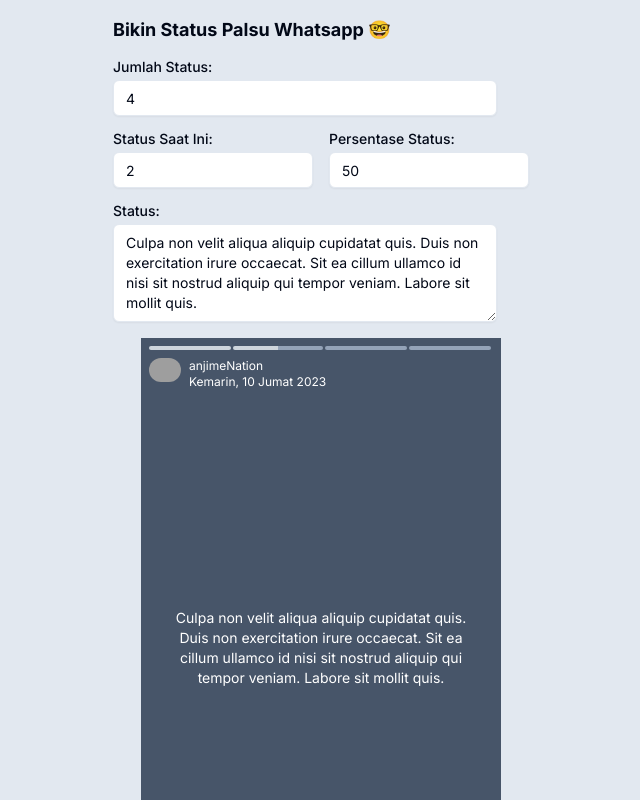
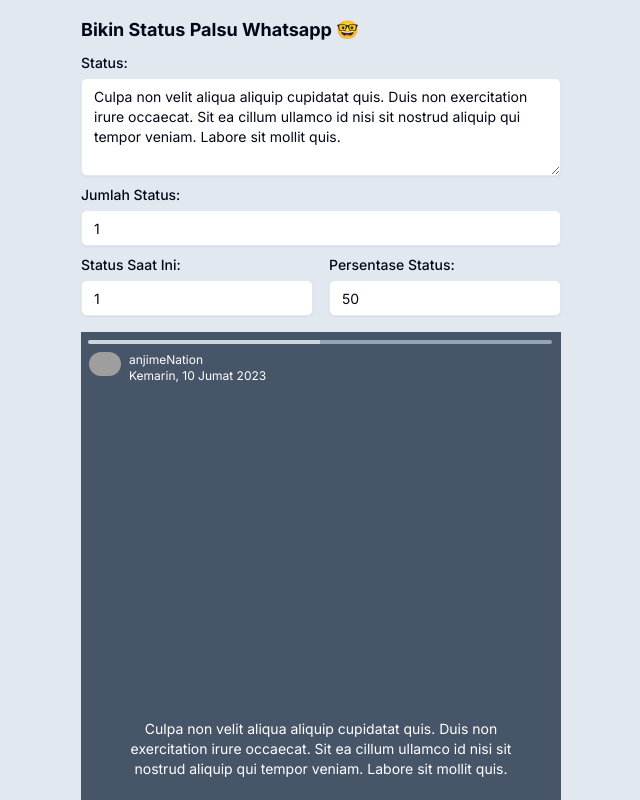
Before and after one commit to dotslashf/whatsapp-status-generator, a Next.js app: page / in a window 1280 px wide. Shown: the top 800 px of the page, without its empty margins (319-959 px from the left). Built offline with nearby package versions, Linux system fonts and the light colour scheme; grey boxes are pictures that could not be loaded.

Commit message:
feat: fix layout

```diff
--- a/app/components/Form.tsx
+++ b/app/components/Form.tsx
@@ -1,22 +1,23 @@
 import { InputWithLabel } from '@/components/ui/inputWithLabel';
 import { useForm } from '../hooks/useForm';
-import { useEffect } from 'react';
-import { getRandomPositionStatus } from '@/lib/utils';
+import { KeyboardEvent } from 'react';
 
 export default function Form() {
   const { form, setForm } = useForm();
 
-  function onKeyDown(e) {
-    if (e.keyCode === 40) {
-      setForm({ ...form, statusPercentage: (form.statusPercentage -= 9) });
-    } else if (e.keyCode === 38) {
-      setForm({ ...form, statusPercentage: (form.statusPercentage += 9) });
-    }
-  }
-
   return (
-    <div className="flex flex-col pb-4 space-y-4">
+    <div className="flex flex-col w-full pb-4 space-y-3">
       <h1 className="text-lg font-bold">Bikin Status Palsu Whatsapp 🤓</h1>
+      <InputWithLabel
+        id="status"
+        type="textarea"
+        name="Status: "
+        placeholder="Masukkan Status"
+        value={form.status}
+        onChange={(e) => {
+          setForm({ ...form, status: e.target.value });
+        }}
+      />
       <InputWithLabel
         id="numberOfStatus"
         type="number"
@@ -26,6 +27,8 @@
         onChange={(e) => {
           if (Number(e.target.value) < 1) {
             setForm({ ...form, numberOfStatus: 1 });
+          } else if (Number(e.target.value) < form.currentStatus) {
+            setForm({ ...form, numberOfStatus: form.currentStatus });
           } else {
             setForm({ ...form, numberOfStatus: Number(e.target.value) });
           }
@@ -55,7 +58,7 @@
           placeholder="Masukkan Persentase Status"
           value={form.statusPercentage}
           onChange={(e) => {
-            if (Number(e.target.value) < 20) {
+            if (Number(e.target.value) < 10) {
               setForm({ ...form, statusPercentage: 10 });
             } else if (Number(e.target.value) > 100) {
               setForm({ ...form, statusPercentage: 100 });
@@ -63,19 +66,8 @@
               setForm({ ...form, statusPercentage: Number(e.target.value) });
             }
           }}
-          onKeyDown={(e) => onKeyDown(e)}
         />
       </div>
-      <InputWithLabel
-        id="status"
-        type="textarea"
-        name="Status: "
-        placeholder="Masukkan Status"
-        value={form.status}
-        onChange={(e) => {
-          setForm({ ...form, status: e.target.value });
-        }}
-      />
     </div>
   );
 }
--- a/app/components/FormStatus.tsx
+++ b/app/components/FormStatus.tsx
@@ -2,16 +2,22 @@
 
 import { InputWithLabel } from '@/components/ui/inputWithLabel';
 import Status from './Status';
-import { useCallback, useRef, useState } from 'react';
+import { useCallback, useLayoutEffect, useRef, useState } from 'react';
 import { toPng } from 'html-to-image';
 import { useForm } from '../hooks/useForm';
 import Form from './Form';
 
 export default function FormStatus() {
-  const imageSize = 360;
-  const { form } = useForm();
+  const { form, setForm } = useForm();
 
   const ref = useRef<HTMLDivElement>(null);
+
+  useLayoutEffect(() => {
+    setForm({
+      ...form,
+      statusWidth: (ref.current?.offsetWidth ?? 500) - 16,
+    });
+  }, [ref.current?.offsetWidth]);
 
   const onButtonClick = useCallback(() => {
     if (ref.current === null) {
@@ -35,13 +41,7 @@
       {/* Form */}
       <Form />
       {/* Status Preview */}
-      <Status
-        count={form.numberOfStatus}
-        imageSize={imageSize}
-        status={form.status}
-        innerRef={ref}
-        lastStatusPosition={form.currentStatus}
-      />
+      <Status status={form.status} innerRef={ref} />
       <button
         onClick={onButtonClick}
         className="px-4 py-2 rounded-md bg-slate-200 text-slate-900"
--- a/app/components/Status.tsx
+++ b/app/components/Status.tsx
@@ -1,26 +1,17 @@
 import Bullets from '@/components/ui/bullet';
-import { getRandomPositionStatus } from '@/lib/utils';
 import { Avatar, AvatarImage, AvatarFallback } from '@radix-ui/react-avatar';
-import { useEffect, useRef } from 'react';
-import { useForm } from '../hooks/useForm';
-import { get } from 'http';
 
 interface StatusProps {
-  count: number;
-  imageSize: number;
   status: string;
   innerRef: React.RefObject<HTMLDivElement>;
-  lastStatusPosition: number;
 }
 export default function Status(props: Readonly<StatusProps>) {
-  const { form } = useForm();
-
   return (
     <div
-      className="relative flex flex-col text-xs text-white bg-slate-600 w-width-status h-height-status"
+      className="relative flex flex-col w-full h-full text-xs text-white bg-slate-600 aspect-status"
       ref={props.innerRef}
     >
-      <Bullets count={props.count} imageSize={props.imageSize} />
+      <Bullets />
       <div className="flex items-center pt-2 pl-2 space-x-2">
         <Avatar className="w-8 h-8">
           <AvatarImage
--- a/app/hooks/useForm.tsx
+++ b/app/hooks/useForm.tsx
@@ -1,18 +1,20 @@
 import React, { useState, createContext, useMemo } from 'react';
 
-const MIN_STATUS = 4;
+const MIN_STATUS = 1;
 const initialForm = {
   status:
     'Culpa non velit aliqua aliquip cupidatat quis. Duis non exercitation irure occaecat. Sit ea cillum ullamco id nisi sit nostrud aliquip qui tempor veniam. Labore sit mollit quis.',
   numberOfStatus: MIN_STATUS,
-  currentStatus: Math.floor(MIN_STATUS / 2),
+  currentStatus: 1,
   statusPercentage: 50,
+  statusWidth: 0,
 };
 interface Form {
   status: string;
   numberOfStatus: number;
   currentStatus: number;
   statusPercentage: number;
+  statusWidth: number;
 }
 const FormContext = createContext({
   form: initialForm,
--- a/app/layout.tsx
+++ b/app/layout.tsx
@@ -15,7 +15,7 @@
   children: React.ReactNode;
 }>) {
   return (
-    <html lang="en">
+    <html lang="en" className="w-full">
       <body className={inter.className}>{children}</body>
     </html>
   );
--- a/app/page.tsx
+++ b/app/page.tsx
@@ -5,8 +5,8 @@
 
 export default function Home() {
   return (
-    <main className="flex flex-col items-center justify-between w-full min-h-screen bg-slate-200">
-      <div className="flex flex-col items-center justify-between max-w-md p-4">
+    <main className="flex flex-col items-center justify-between min-h-screen bg-slate-200">
+      <div className="flex flex-col items-center justify-between w-full max-w-lg p-4">
         <FormProvider>
           <FormStatus />
         </FormProvider>
--- a/components/ui/bullet.tsx
+++ b/components/ui/bullet.tsx
@@ -1,7 +1,7 @@
 import { useForm } from '@/app/hooks/useForm';
-import { getPercentage, getRandomPositionStatus } from '@/lib/utils';
+import { getPercentage } from '@/lib/utils';
 import clsx from 'clsx';
-import { useEffect, useState } from 'react';
+import { useEffect, useRef } from 'react';
 
 interface BulletProps {
   width: number;
@@ -23,6 +23,8 @@
     props.width,
     100 - form.statusPercentage
   );
+  console.log(percentage, leftPercentage, props.width, form.statusPercentage);
+
   return props.index === props.lastStoryPosition - 1 ? (
     <div className="inline-flex">
       <div
@@ -46,16 +48,13 @@
   );
 }
 
-interface BulletsProps {
-  count: number;
-  imageSize: number;
-}
-export default function Bullets(props: Readonly<BulletsProps>) {
+export default function Bullets() {
   const { form } = useForm();
-  const width = props.imageSize / props.count;
+  const width = Math.floor(form.statusWidth / form.numberOfStatus);
+  console.log('bullets', width, form.statusWidth, form.numberOfStatus);
 
   const ArrayBulletsBackground = Array.from(
-    Array(props.count - form.currentStatus).keys()
+    Array(form.numberOfStatus - form.currentStatus).keys()
   ).map((i) => (
     <BulletBackground
       key={i}
@@ -76,7 +75,7 @@
   );
 
   return (
-    <div className="flex px-2 pt-2 w-width-status">
+    <div className="flex justify-center w-full pt-2">
       {ArrayBulletsActive}
       {ArrayBulletsBackground}
     </div>
--- a/components/ui/inputWithLabel.tsx
+++ b/components/ui/inputWithLabel.tsx
@@ -13,12 +13,12 @@
       | React.ChangeEvent<HTMLInputElement>
       | React.ChangeEvent<HTMLTextAreaElement>
   ) => void;
-  onKeyDown?: any;
+  onKeyDown?: (event: React.KeyboardEvent<HTMLInputElement>) => void;
   placeholder?: string;
 }
 export function InputWithLabel(props: Readonly<InputWithLabelProps>) {
   return (
-    <div className="grid w-full max-w-sm items-center gap-1.5">
+    <div className="grid items-center w-full max-w-lg gap-y-2">
       <Label htmlFor={props.id}>{props.name}</Label>
       {props.type === 'textarea' ? (
         <Textarea
--- a/tailwind.config.js
+++ b/tailwind.config.js
@@ -1,82 +1,79 @@
 /** @type {import('tailwindcss').Config} */
 module.exports = {
-  darkMode: ["class"],
+  darkMode: ['class'],
   content: [
     './pages/**/*.{ts,tsx}',
     './components/**/*.{ts,tsx}',
     './app/**/*.{ts,tsx}',
     './src/**/*.{ts,tsx}',
-	],
+  ],
   theme: {
     container: {
       center: true,
-      padding: "2rem",
+      padding: '2rem',
       screens: {
-        "2xl": "1400px",
+        '2xl': '1400px',
       },
     },
     extend: {
       colors: {
-        border: "hsl(var(--border))",
-        input: "hsl(var(--input))",
-        ring: "hsl(var(--ring))",
-        background: "hsl(var(--background))",
-        foreground: "hsl(var(--foreground))",
+        border: 'hsl(var(--border))',
+        input: 'hsl(var(--input))',
+        ring: 'hsl(var(--ring))',
+        background: 'hsl(var(--background))',
+        foreground: 'hsl(var(--foreground))',
         primary: {
-          DEFAULT: "hsl(var(--primary))",
-          foreground: "hsl(var(--primary-foreground))",
+          DEFAULT: 'hsl(var(--primary))',
+          foreground: 'hsl(var(--primary-foreground))',
         },
         secondary: {
-          DEFAULT: "hsl(var(--secondary))",
-          foreground: "hsl(var(--secondary-foreground))",
+          DEFAULT: 'hsl(var(--secondary))',
+          foreground: 'hsl(var(--secondary-foreground))',
         },
         destructive: {
-          DEFAULT: "hsl(var(--destructive))",
-          foreground: "hsl(var(--destructive-foreground))",
+          DEFAULT: 'hsl(var(--destructive))',
+          foreground: 'hsl(var(--destructive-foreground))',
         },
         muted: {
-          DEFAULT: "hsl(var(--muted))",
-          foreground: "hsl(var(--muted-foreground))",
+          DEFAULT: 'hsl(var(--muted))',
+          foreground: 'hsl(var(--muted-foreground))',
         },
         accent: {
-          DEFAULT: "hsl(var(--accent))",
-          foreground: "hsl(var(--accent-foreground))",
+          DEFAULT: 'hsl(var(--accent))',
+          foreground: 'hsl(var(--accent-foreground))',
         },
         popover: {
-          DEFAULT: "hsl(var(--popover))",
-          foreground: "hsl(var(--popover-foreground))",
+          DEFAULT: 'hsl(var(--popover))',
+          foreground: 'hsl(var(--popover-foreground))',
         },
         card: {
-          DEFAULT: "hsl(var(--card))",
-          foreground: "hsl(var(--card-foreground))",
+          DEFAULT: 'hsl(var(--card))',
+          foreground: 'hsl(var(--card-foreground))',
         },
       },
       borderRadius: {
-        lg: "var(--radius)",
-        md: "calc(var(--radius) - 2px)",
-        sm: "calc(var(--radius) - 4px)",
+        lg: 'var(--radius)',
+        md: 'calc(var(--radius) - 2px)',
+        sm: 'calc(var(--radius) - 4px)',
       },
       keyframes: {
-        "accordion-down": {
+        'accordion-down': {
           from: { height: 0 },
-          to: { height: "var(--radix-accordion-content-height)" },
+          to: { height: 'var(--radix-accordion-content-height)' },
         },
-        "accordion-up": {
-          from: { height: "var(--radix-accordion-content-height)" },
+        'accordion-up': {
+          from: { height: 'var(--radix-accordion-content-height)' },
           to: { height: 0 },
         },
       },
       animation: {
-        "accordion-down": "accordion-down 0.2s ease-out",
-        "accordion-up": "accordion-up 0.2s ease-out",
+        'accordion-down': 'accordion-down 0.2s ease-out',
+        'accordion-up': 'accordion-up 0.2s ease-out',
       },
-      width: {
-        'width-status': '360px',
-      },
-      height: {
-        'height-status': '640px',
+      aspectRatio: {
+        status: '9 / 16',
       },
     },
   },
-  plugins: [require("tailwindcss-animate")],
-}
+  plugins: [require('tailwindcss-animate')],
+};
```
